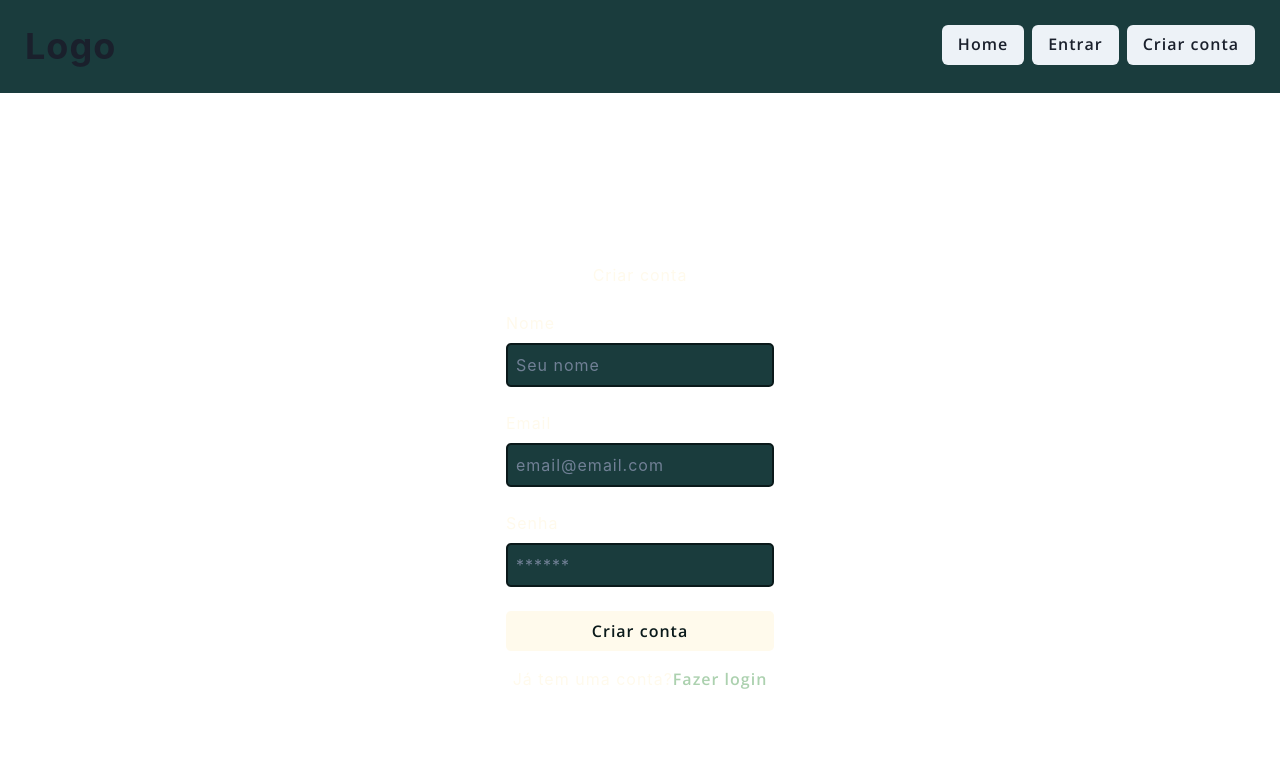
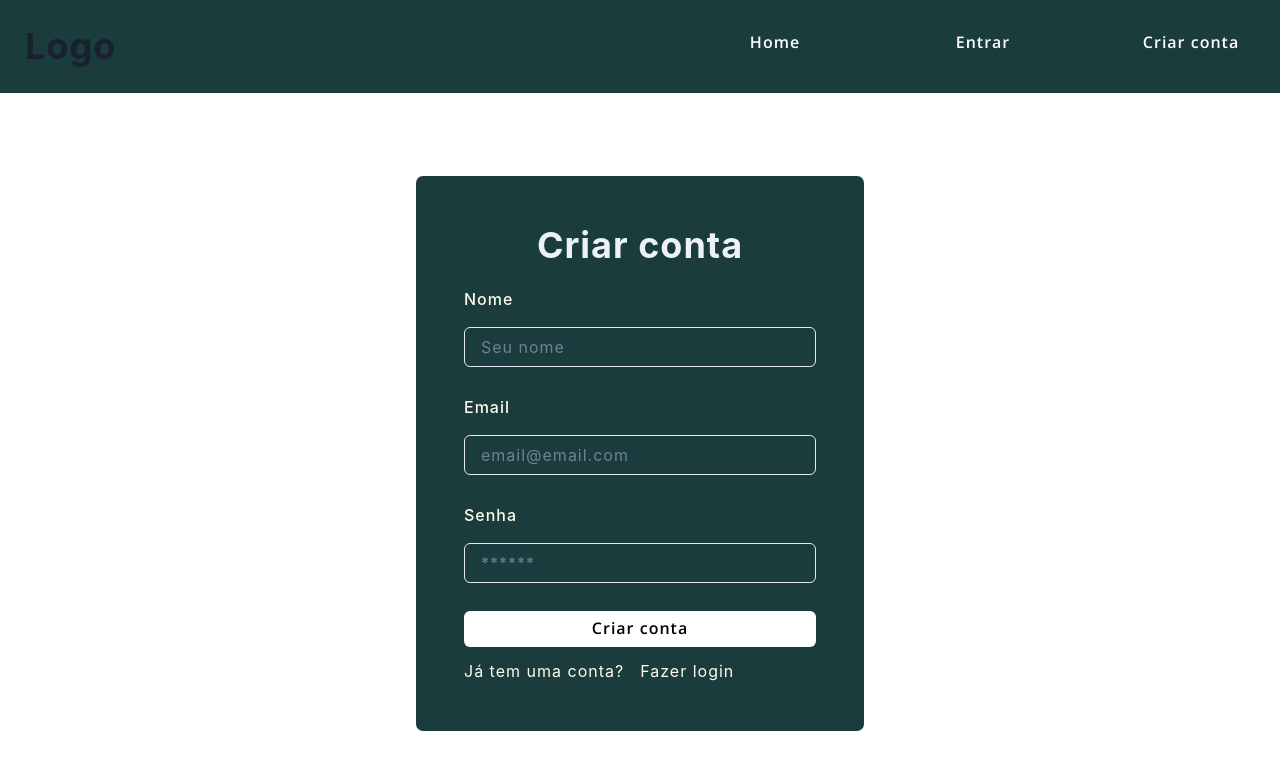
Before and after one commit to cptvictor95/gastura, a Next.js app: page /register in a window 1280 px wide. Shown: the top 770 px of the page. Built offline with nearby package versions, Linux system fonts and the light colour scheme; no server answers.

Commit message:
stylize register page using Chakra UI, debug and fix edit budget/expense and login page

```diff
--- a/components/Header/Header.tsx
+++ b/components/Header/Header.tsx
@@ -1,4 +1,4 @@
-import { Button, ButtonGroup, Flex, Heading, Spacer } from "@chakra-ui/react";
+import { Button, Flex, Heading, Spacer } from "@chakra-ui/react";
 import useLoggedInUser from "hooks/useLoggedInUser";
 import { useRouter } from "next/router";
 import React from "react";
@@ -34,11 +34,17 @@ const Header: React.FC = () => {
           </Button>
         </Flex>
       ) : (
-        <ButtonGroup>
-          <Button onClick={() => router.push("/")}>Home</Button>
-          <Button onClick={() => router.push("/login")}>Entrar</Button>
-          <Button onClick={() => router.push("/register")}>Criar conta</Button>
-        </ButtonGroup>
+        <Flex as="nav" gap="20">
+          <Button variant="headerBtn" onClick={() => router.push("/")}>
+            Home
+          </Button>
+          <Button variant="headerBtn" onClick={() => router.push("/login")}>
+            Entrar
+          </Button>
+          <Button variant="headerBtn" onClick={() => router.push("/register")}>
+            Criar conta
+          </Button>
+        </Flex>
       )}
     </Flex>
   );
--- a/components/LoginForm/styles.module.scss
+++ /dev/null
@@ -1,48 +0,0 @@
-@import "../../styles/theme.module";
-.form {
-  display: grid;
-  padding: 1rem;
-  gap: 1rem;
-  min-width: 300px;
-  margin-inline: auto;
-
-  h2 {
-    text-align: center;
-    height: 0.5cm;
-    padding: 2rem 0;
-  }
-
-  .errorMessage {
-    color: red;
-  }
-
-  .formControl {
-    display: flex;
-    justify-content: center;
-    flex-direction: column;
-
-    input,
-    ::placeholder {
-      display: flex;
-      margin: 8px 0;
-
-      border-radius: 5px;
-    }
-  }
-
-  .submitButton {
-    margin: 0 auto;
-    border: none;
-    padding: 8px 16px;
-    width: 100%;
-    border-radius: 5px;
-    color: $primary-bg-color;
-    height: 40px;
-    background-color: $primary-text-color;
-
-    &:hover {
-      filter: brightness(0.8);
-      transition: filter ease-in-out 250ms;
-    }
-  }
-}
--- a/components/RegisterForm/RegisterForm.tsx
+++ b/components/RegisterForm/RegisterForm.tsx
@@ -1,11 +1,18 @@
 import { UserCtx } from "@/contexts/UserContext";
 import { emailRegEx } from "@/utils/regEx";
+import {
+  Button,
+  Flex,
+  FormControl,
+  FormErrorMessage,
+  FormLabel,
+  Heading,
+  Input,
+} from "@chakra-ui/react";
 import { FirebaseCtx } from "config/context";
 import { useRouter } from "next/router";
 import React, { useContext } from "react";
 import { useForm } from "react-hook-form";
-
-import styles from "./styles.module.scss";
 
 type RegisterFormProps = {
   name: string;
@@ -54,11 +61,23 @@ const RegisterForm: React.FC = () => {
   };
 
   return (
-    <form className={styles.form} onSubmit={handleSubmit(submitRegisterForm)}>
-      <h2>Criar conta</h2>
-      <div className={styles.formControl}>
-        <label htmlFor="name">Nome</label>
-        <input
+    <Flex
+      onSubmit={handleSubmit(submitRegisterForm)}
+      as="form"
+      direction="column"
+      w="100%"
+      h="100%"
+      gap="5"
+      alignItems="center"
+    >
+      <Heading textAlign="center" color="gray.100">
+        Criar conta
+      </Heading>
+
+      <FormControl isInvalid={Boolean(errors.name)}>
+        {" "}
+        <FormLabel htmlFor="name">Nome</FormLabel>
+        <Input
           type="text"
           placeholder="Seu nome"
           {...register("name", {
@@ -68,11 +87,14 @@ const RegisterForm: React.FC = () => {
             },
           })}
         />
-        <span>{errors.name && errors.name.message}</span>
-      </div>
-      <div className={styles.formControl}>
-        <label htmlFor="email">Email</label>
-        <input
+        <FormErrorMessage>
+          {errors.name && errors.name.message}
+        </FormErrorMessage>
+      </FormControl>
+
+      <FormControl isInvalid={Boolean(errors.email)}>
+        <FormLabel htmlFor="email">Email</FormLabel>
+        <Input
           type="email"
           placeholder="email@email.com"
           {...register("email", {
@@ -86,11 +108,14 @@ const RegisterForm: React.FC = () => {
             },
           })}
         />
-        <span>{errors.email && errors.email.message}</span>
-      </div>
-      <div className={styles.formControl}>
-        <label htmlFor="password">Senha</label>
-        <input
+        <FormErrorMessage>
+          {errors.email && errors.email.message}
+        </FormErrorMessage>
+      </FormControl>
+
+      <FormControl isInvalid={Boolean(errors.password)}>
+        <FormLabel htmlFor="password">Senha</FormLabel>
+        <Input
           type="password"
           placeholder="******"
           {...register("password", {
@@ -100,13 +125,14 @@ const RegisterForm: React.FC = () => {
             },
           })}
         />
-        <span>{errors.password && errors.password.message}</span>
-      </div>
-
-      <button type="submit" className={styles.submitButton}>
+        <FormErrorMessage>
+          {errors.password && errors.password.message}
+        </FormErrorMessage>
+      </FormControl>
+      <Button variant="solid" type="submit" maxWidth="25rem">
         Criar conta
-      </button>
-    </form>
+      </Button>
+    </Flex>
   );
 };
 
--- a/pages/register.tsx
+++ b/pages/register.tsx
@@ -3,29 +3,30 @@ import AuthLoader from "components/Auth/AuthLoader";
 import Header from "@/components/Header/Header";
 import RegisterForm from "components/RegisterForm/RegisterForm";
 import Main from "Layout/Main";
-import { useRouter } from "next/router";
 import React from "react";
-import styles from "../styles/pages/Register.module.scss";
+import { Container, Flex, Link, Text } from "@chakra-ui/react";
 
 const Register: React.FC = () => {
-  const router = useRouter();
   return (
     <UserProvider>
       <>
         <Header />
         <Main title="Cadastrar">
           <AuthLoader>
-            <RegisterForm />
-
-            <section className={styles.loginSection}>
-              <p>Já tem uma conta?</p>
-              <button
-                className={styles.link}
-                onClick={() => router.push("/register")}
-              >
-                Fazer login
-              </button>
-            </section>
+            <Container
+              as="section"
+              bgColor="green.900"
+              px="12"
+              py="12"
+              maxWidth="md"
+              borderRadius="7px"
+            >
+              <RegisterForm />
+              <Flex mt="3" gap="4">
+                <Text>Já tem uma conta?</Text>
+                <Link href="/login">Fazer login</Link>
+              </Flex>
+            </Container>
           </AuthLoader>
         </Main>
       </>
--- a/theme/theme.tsx
+++ b/theme/theme.tsx
@@ -14,8 +14,8 @@ const gasturaTheme = extendTheme({
     green: {
       900: "#1a3c3d",
     },
-    green2: {
-      800: "#acd1af;",
+    darkgreen: {
+      800: "#0a191a;",
     },
   },
   components: {
@@ -24,6 +24,19 @@ const gasturaTheme = extendTheme({
         textColor: "white",
       },
       variants: {
+        link: {
+          color: "gray.100",
+        },
+        solid: {
+          _hover: {
+            filter: "auto",
+            brightness: "80%",
+          },
+          width: "100%",
+          height: "9",
+          color: "black",
+          bgColor: "white",
+        },
         headerBtn: {
           _hover: {
             filter: "auto",
```
Also changed, not shown: components/Budgets/EditBudget/EditBudgetForm.tsx (+13 -6 lines), components/Expenses/EditExpense/EditExpenseForm.tsx (+17 -17 lines), components/LoginForm/LoginForm.tsx (+35 -20 lines), pages/login.tsx (+16 -14 lines).
